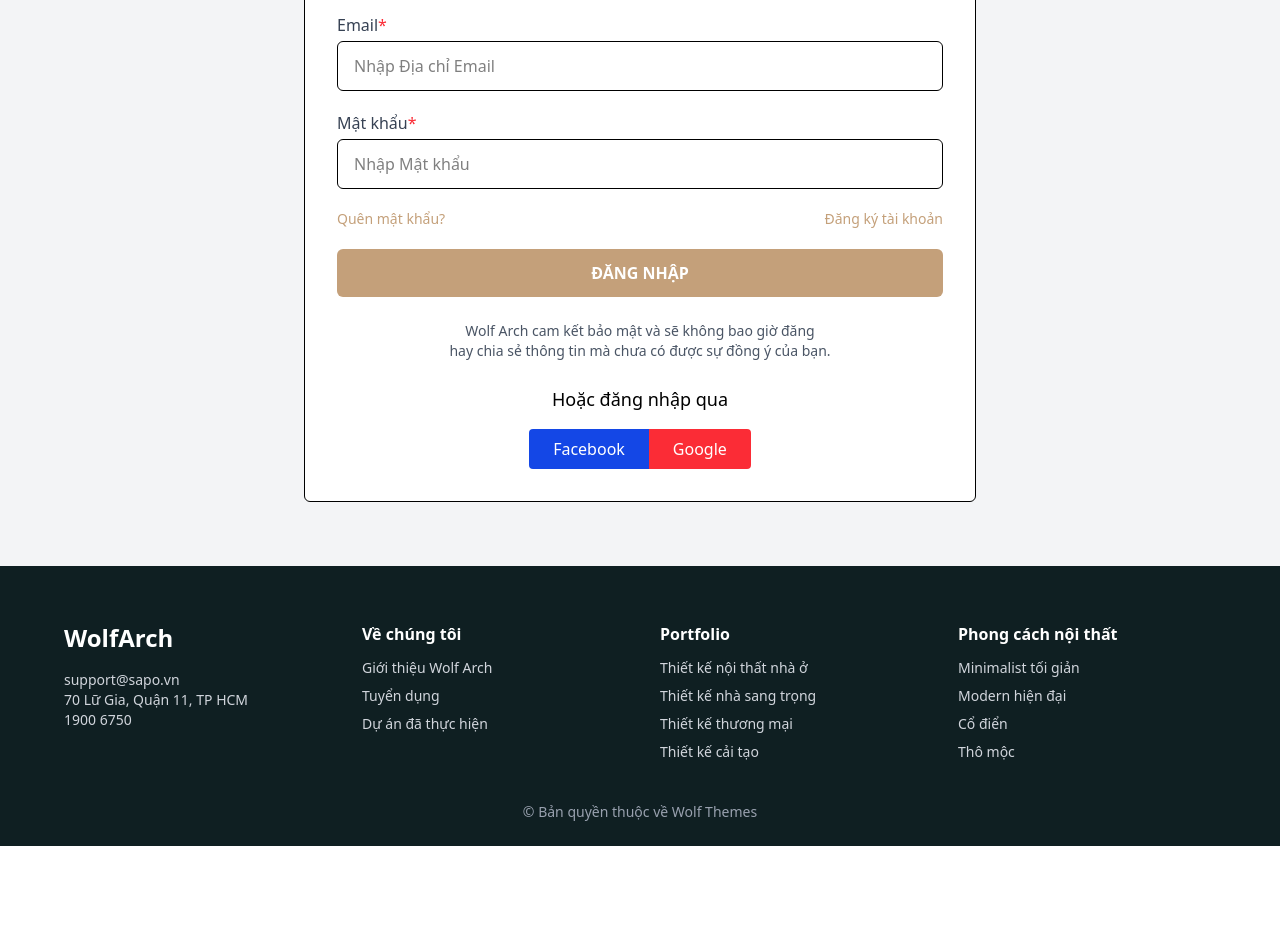
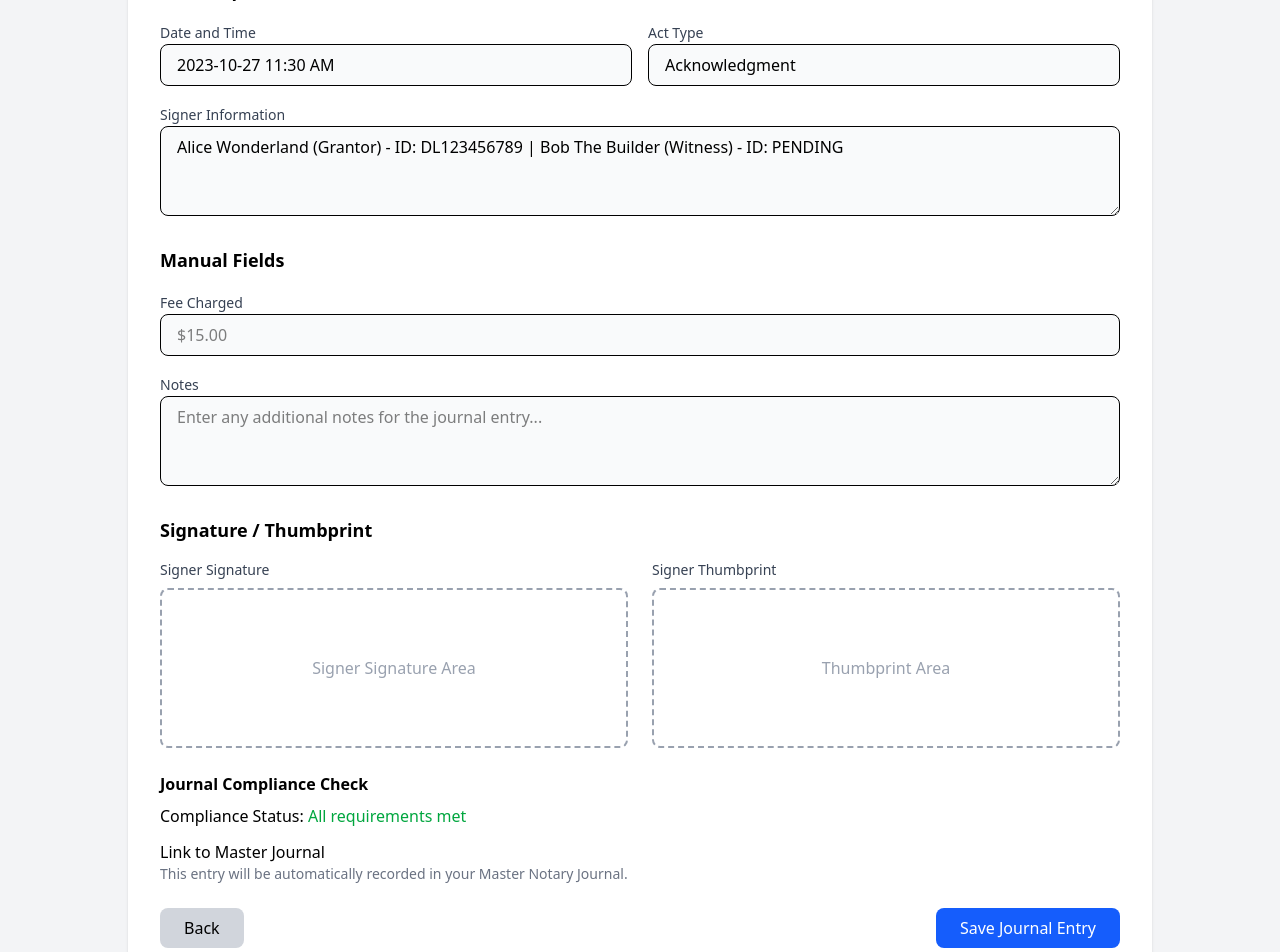
Before and after one commit to nhom10reactjs032026/MockProject_032026_Nhom10, a React (Vite) app: page / in a window 1280 px wide. Shown: the part 140-1092 px from the top of the page. Before the commit the page ends 986 px from the top, so only its background shows below. Built offline with nearby package versions, Linux system fonts and the light colour scheme.

Commit message:
make journal

```diff
--- a/src/App.tsx
+++ b/src/App.tsx
@@ -4,6 +4,8 @@ import viteLogo from './assets/vite.svg'
 import heroImg from './assets/hero.png'
 
 import LoginPage from './pages/Login'
+
+import JournalPage from './pages/Journal'
 
 function App() {
   // const [count, setCount] = useState(0)
@@ -118,7 +120,8 @@ function App() {
   //   </>
   // )
 
-  return <LoginPage />
+  // return <LoginPage />
+  return <JournalPage />
 }
 
 export default App
--- a/src/index.css
+++ b/src/index.css
@@ -1,4 +1,20 @@
 @import "tailwindcss";
+
+.input {
+  @apply border rounded-lg px-4 py-2 w-full bg-gray-50 focus:outline-none focus:ring-2 focus:ring-blue-500;
+}
+
+.label {
+  @apply text-sm font-medium text-gray-700;
+}
+
+.btn-primary {
+  @apply bg-blue-600 text-white px-6 py-2 rounded-lg hover:bg-blue-700 transition;
+}
+
+.btn-secondary {
+  @apply bg-gray-300 px-6 py-2 rounded-lg hover:bg-gray-400 transition;
+}
 /*
 :root {
   --text: #6b6375;
--- /dev/null
+++ b/src/pages/Journal.tsx
@@ -0,0 +1,130 @@
+import React from "react";
+
+export default function JournalPage() {
+  return (
+    <div className="min-h-screen bg-gray-100 py-6 px-4">
+      <div className="max-w-5xl mx-auto">
+        {/* TITLE */}
+        <h1 className="text-2xl md:text-3xl font-bold mb-6">
+          Journal Entry
+        </h1>
+
+        {/* CARD */}
+        <div className="bg-white rounded-xl shadow p-4 md:p-8">
+
+          {/* AUTO FIELDS */}
+          <h2 className="font-semibold text-lg mb-4">
+            Auto-Populated Fields
+          </h2>
+
+          <div className="grid md:grid-cols-2 gap-4 mb-4">
+            <div>
+              <label className="label">Date and Time</label>
+              <input
+                className="input"
+                value="2023-10-27 11:30 AM"
+                readOnly
+              />
+            </div>
+
+            <div>
+              <label className="label">Act Type</label>
+              <input
+                className="input"
+                value="Acknowledgment"
+                readOnly
+              />
+            </div>
+          </div>
+
+          <div className="mb-6">
+            <label className="label">Signer Information</label>
+            <textarea
+              className="input w-full"
+              rows={3}
+              value="Alice Wonderland (Grantor) - ID: DL123456789 | Bob The Builder (Witness) - ID: PENDING"
+              readOnly
+            />
+          </div>
+
+          {/* MANUAL */}
+          <h2 className="font-semibold text-lg mb-4">
+            Manual Fields
+          </h2>
+
+          <div className="mb-4">
+            <label className="label">Fee Charged</label>
+            <input
+              className="input w-full"
+              placeholder="$15.00"
+            />
+          </div>
+
+          <div className="mb-6">
+            <label className="label">Notes</label>
+            <textarea
+              className="input w-full"
+              rows={3}
+              placeholder="Enter any additional notes for the journal entry..."
+            />
+          </div>
+
+          {/* SIGNATURE */}
+          <h2 className="font-semibold text-lg mb-4">
+            Signature / Thumbprint
+          </h2>
+
+          <div className="grid md:grid-cols-2 gap-6 mb-6">
+            {/* SIGNATURE */}
+            <div>
+              <p className="label mb-2">Signer Signature</p>
+              <div className="h-40 border-2 border-dashed rounded-lg flex items-center justify-center text-gray-400">
+                Signer Signature Area
+              </div>
+            </div>
+
+            {/* THUMBPRINT */}
+            <div>
+              <p className="label mb-2">Signer Thumbprint</p>
+              <div className="h-40 border-2 border-dashed rounded-lg flex items-center justify-center text-gray-400">
+                Thumbprint Area
+              </div>
+            </div>
+          </div>
+
+          {/* COMPLIANCE */}
+          <div className="mb-6">
+            <h3 className="font-semibold mb-2">
+              Journal Compliance Check
+            </h3>
+
+            <p className="font-medium">
+              Compliance Status:{" "}
+              <span className="text-green-600">
+                All requirements met
+              </span>
+            </p>
+
+            <div className="mt-3">
+              <p className="font-medium">Link to Master Journal</p>
+              <p className="text-sm text-gray-500">
+                This entry will be automatically recorded in your Master Notary Journal.
+              </p>
+            </div>
+          </div>
+
+          {/* BUTTON */}
+          <div className="flex flex-col md:flex-row justify-between gap-4">
+            <button className="btn-secondary">
+              Back
+            </button>
+
+            <button className="btn-primary">
+              Save Journal Entry
+            </button>
+          </div>
+        </div>
+      </div>
+    </div>
+  );
+}
```
